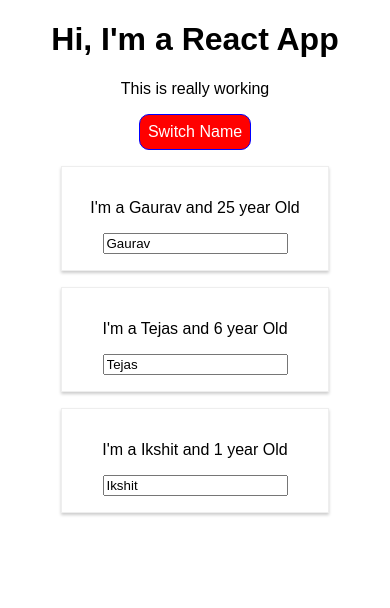
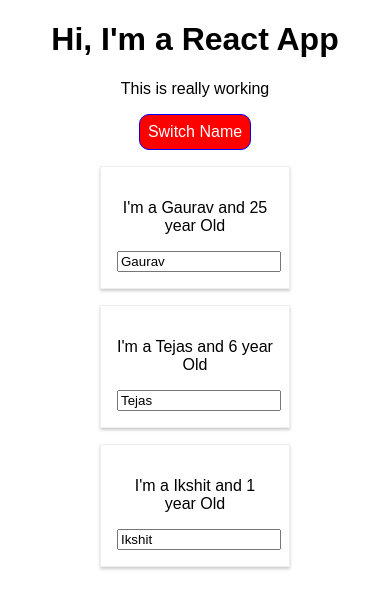
Before and after one commit to ergauravgoyal/react-complete-guide, a React (Create React App) app: page / in a window 390 px wide. Both pictures are taken after a click on the button "Switch Name". Shown: the top 608 px of the page. Built offline with nearby package versions, Linux system fonts and the light colour scheme.

Commit message:
changes working for Responsive

```diff
--- a/src/App.js
+++ b/src/App.js
@@ -13,7 +13,7 @@ class App extends Component {
     showPersons: false
   };
   nameChangedhandler = (event, id) => {
-    debugger;
+    //debugger;
     const personIndex = this.state.persons.findIndex(p => {
       return p.id === id;
     });
--- a/src/Person/Person.css
+++ b/src/Person/Person.css
@@ -1,5 +1,5 @@
 .Person {
-  width: 60%;
+  width: 40%;
   margin: 16px auto;
   border: 1px solid #eee;
   box-shadow: 0 2px 3px #ccc;
@@ -7,6 +7,9 @@
   text-align: center;
 }
 
+input {
+  width: 100%;
+}
 /* @media (min-width: 500px) {
   .Person {
     width: 450px;
```
